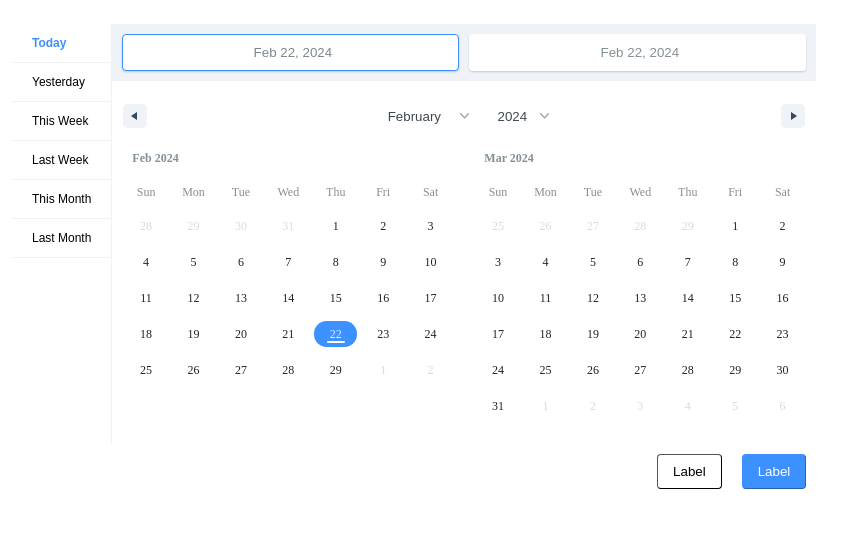
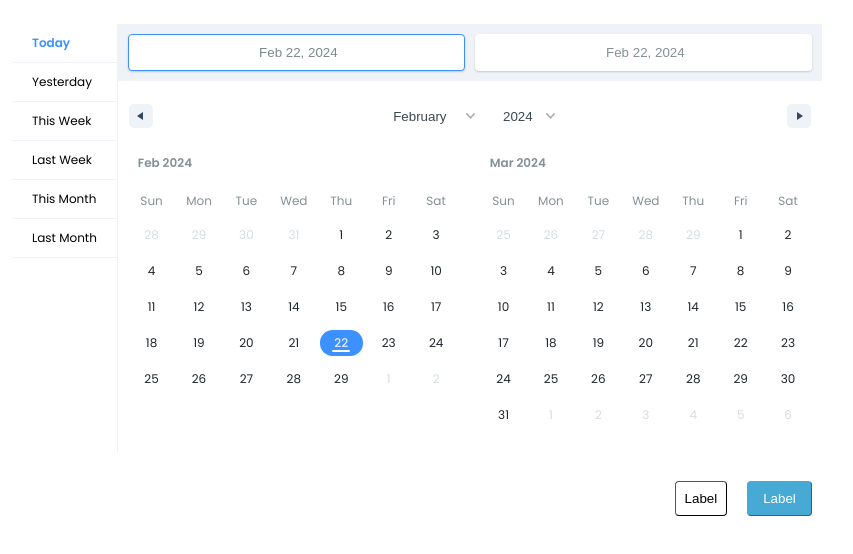
Before and after one commit to harshitkandpal/date-and-time, a React (Create React App) app: page / in a window 1280 px wide. Shown: the top 554 px of the page, without its empty margins (12-865 px from the left). Built offline with nearby package versions, Linux system fonts and the light colour scheme.

Commit message:
add custom styling

```diff
--- a/src/components/DateNtime/DateNtime.module.css
+++ b/src/components/DateNtime/DateNtime.module.css
@@ -17,7 +17,7 @@
 
 .btn{
     margin: 10px;
-    padding: 9px 15px;
+    padding: 6px 9px;
     background-color: white;
     border-width: 1px;
     border-color: black;
@@ -28,8 +28,8 @@
     margin: 10px;
     padding: 9px 15px;
     color: white;
-    background-color: rgb(61, 145, 255);
+    background-color: #47AAD4;
     border-width: 1px;
     border-radius: 4px;
-    border-color: rgb(61, 145, 255);
+    border-color: #47AAD4;
 }
--- a/src/components/DateNtime/default.css
+++ b/src/components/DateNtime/default.css
@@ -1,3 +1,13 @@
+
+@import url('https://fonts.googleapis.com/css2?family=Poppins:ital,wght@0,100;0,200;0,300;0,400;0,500;0,600;0,700;0,800;0,900;1,100;1,200;1,300;1,400;1,500;1,600;1,700;1,800;1,900&display=swap');
+
+.rdrDateRangePickerWrapper{
+  display: flex;
+  font-family: "Poppins";
+  font-weight: 400;
+  line-height: 24px;
+}
+
 .rdrCalendarWrapper{
     color: #000000;
     font-size: 12px;
@@ -150,7 +160,8 @@
 
   .rdrDayNumber {
     outline: 0;
-    font-weight: 300;
+    font-family: "Poppins";
+    font-weight: 400;
     position: absolute;
     left: 0;
     right: 0;
@@ -289,11 +300,13 @@
   }
 
   .rdrDefinedRangesWrapper .rdrStaticRangeSelected{
+      font-family: "Poppins";
       color: currentColor;
       font-weight: 600;
     }
 
   .rdrStaticRange{
+    font-family: "Poppins";
     border: 0;
     cursor: pointer;
     display: block;
```
Also changed, not shown: src/webpack.config.js (deleted, +0 -17 lines).
